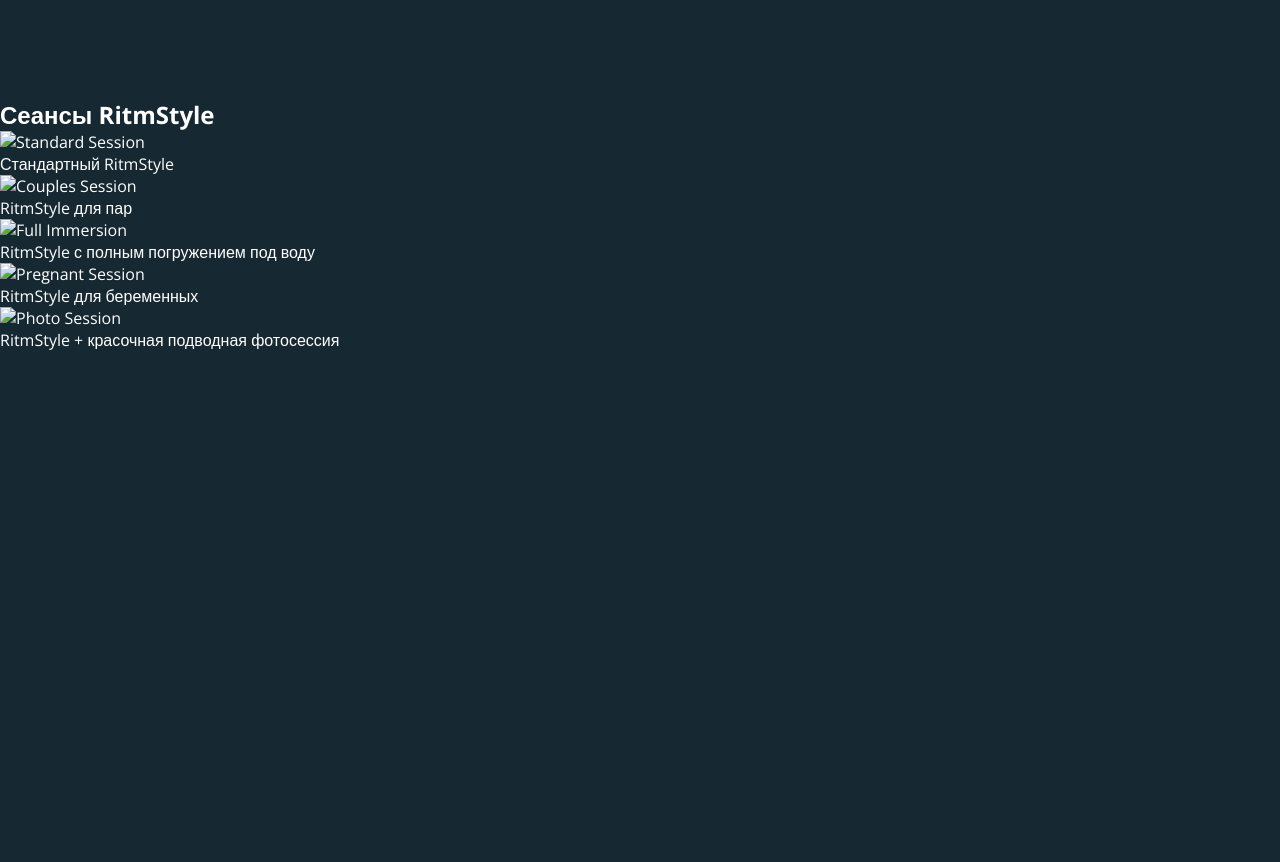
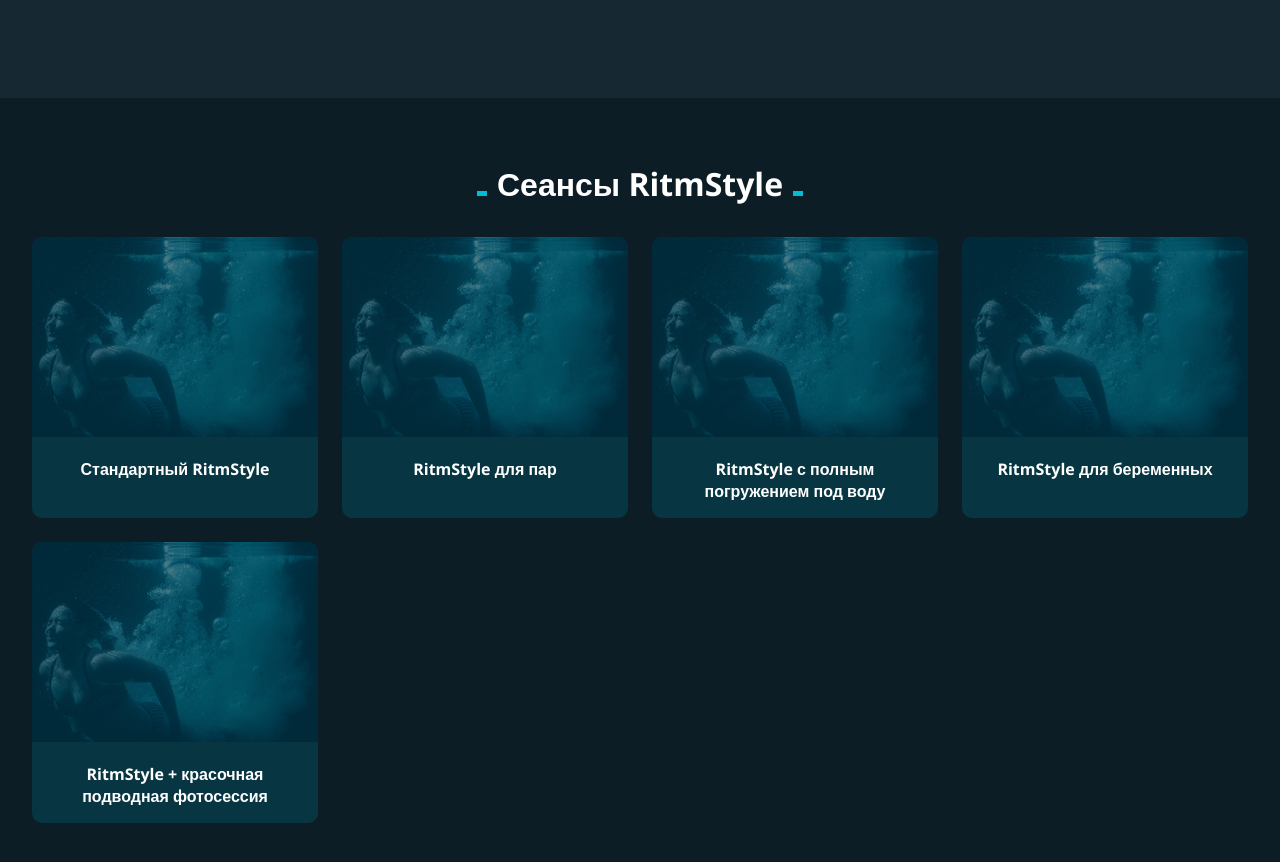
Before and after one commit to qedirova/Aqua, a plain HTML site: page index.html in a window 1280 px wide. Shown: the part 845-1707 px from the top of the page. Before the commit the page ends 1196 px from the top, so only its background shows below. Drawn offline with nearby package versions, Linux system fonts and the light colour scheme.

Commit message:
Creates new branc with sections

```diff
--- a/index.html
+++ b/index.html
@@ -45,30 +45,30 @@
 
     <!-- sections -->
 
-    <section class="sessions">
+    <div class="sessions">
       <h2 class="sessions__title">Сеансы RitmStyle</h2>
       <div class="sessions__grid">
         <div class="session-card">
-          <img src="img1.jpg" alt="Standard Session" />
+          <img src="Images/session-foto.jpg" alt="Standard Session" />
           <p>Стандартный RitmStyle</p>
         </div>
         <div class="session-card">
-          <img src="img2.jpg" alt="Couples Session" />
+          <img src="Images/session-foto.jpg" alt="Couples Session" />
           <p>RitmStyle для пар</p>
         </div>
         <div class="session-card">
-          <img src="img3.jpg" alt="Full Immersion" />
+          <img src="Images/session-foto.jpg" alt="Full Immersion" />
           <p>RitmStyle с полным погружением под воду</p>
         </div>
         <div class="session-card">
-          <img src="img4.jpg" alt="Pregnant Session" />
+          <img src="Images/session-foto.jpg" alt="Pregnant Session" />
           <p>RitmStyle для беременных</p>
         </div>
         <div class="session-card">
-          <img src="img5.jpg" alt="Photo Session" />
+          <img src="Images/session-foto.jpg" alt="Photo Session" />
           <p>RitmStyle + красочная подводная фотосессия</p>
         </div>
       </div>
-    </section>
+    </div>
   </body>
 </html>
--- /dev/null
+++ b/scss/_sessions.scss
@@ -0,0 +1,57 @@
+.sessions {
+  background-color: #0d1d26;
+  padding: 4rem 2rem;
+  text-align: center;
+
+  &__title {
+    font-size: 2rem;
+    color: #fff;
+    margin-bottom: 2rem;
+    position: relative;
+
+    &::before,
+    &::after {
+      content: "";
+      display: inline-block;
+      width: 10px;
+      height: 5px;
+      background-color: #00bcd4;
+      margin: 0 10px;
+    }
+  }
+
+  &__grid {
+    display: grid;
+    grid-template-columns: repeat(auto-fit, minmax(250px, 1fr));
+    gap: 1.5rem;
+    justify-items: center;
+  }
+}
+
+.session-card {
+  background-color: #073642;
+  border-radius: 10px;
+  overflow: hidden;
+  width: 100%;
+  max-width: 300px;
+  color: white;
+  cursor: pointer;
+  transition: transform 0.3s;
+
+  &:hover {
+    transform: translateY(-5px);
+  }
+
+  img {
+    width: 100%;
+    height: 200px;
+    object-fit: cover;
+    filter: brightness(0.6);
+  }
+
+  p {
+    padding: 1rem;
+    font-weight: bold;
+    font-size: 1rem;
+  }
+}
--- a/scss/style.scss
+++ b/scss/style.scss
@@ -1,6 +1,7 @@
 @import "./variables";
 @import "./navbar";
 @import "./hero";
+@import "./sessions";
 
 * {
   padding: 0;
```
Also changed, not shown: Images/session-foto.jpg (added), css/style.css, 1 other file.
